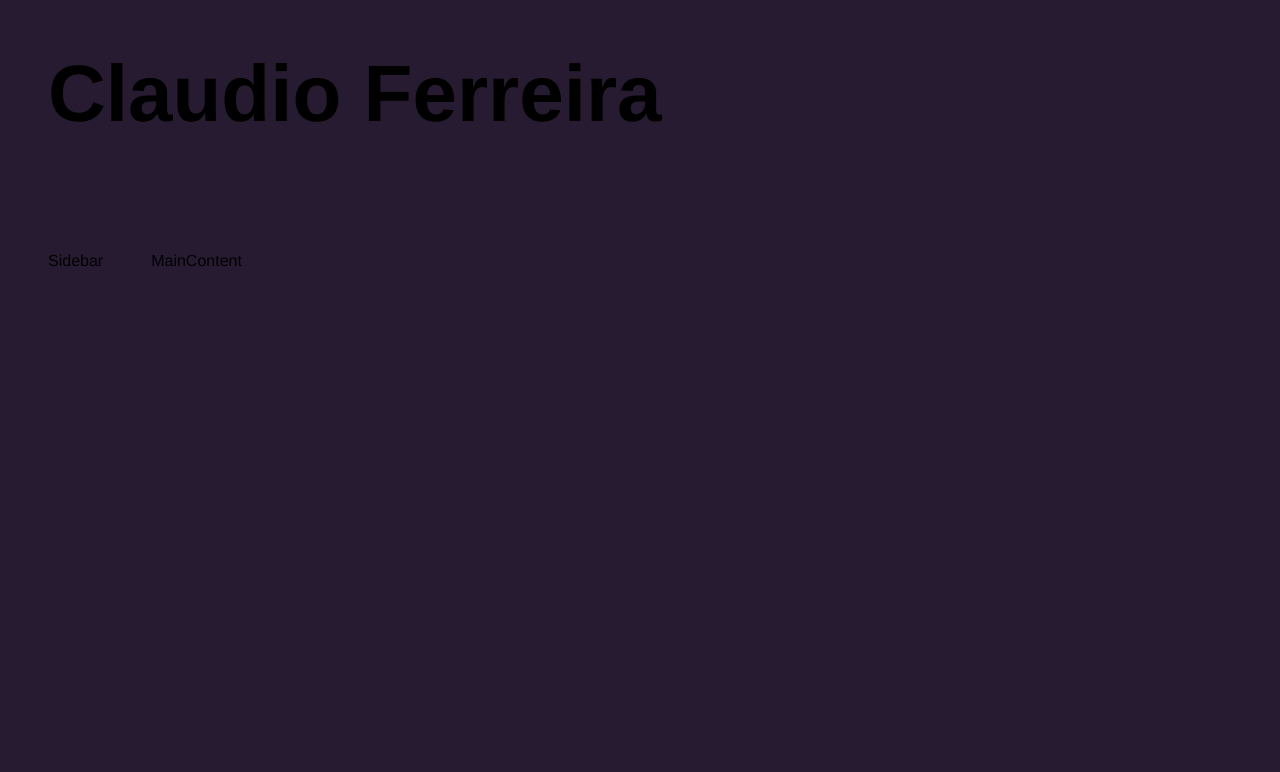
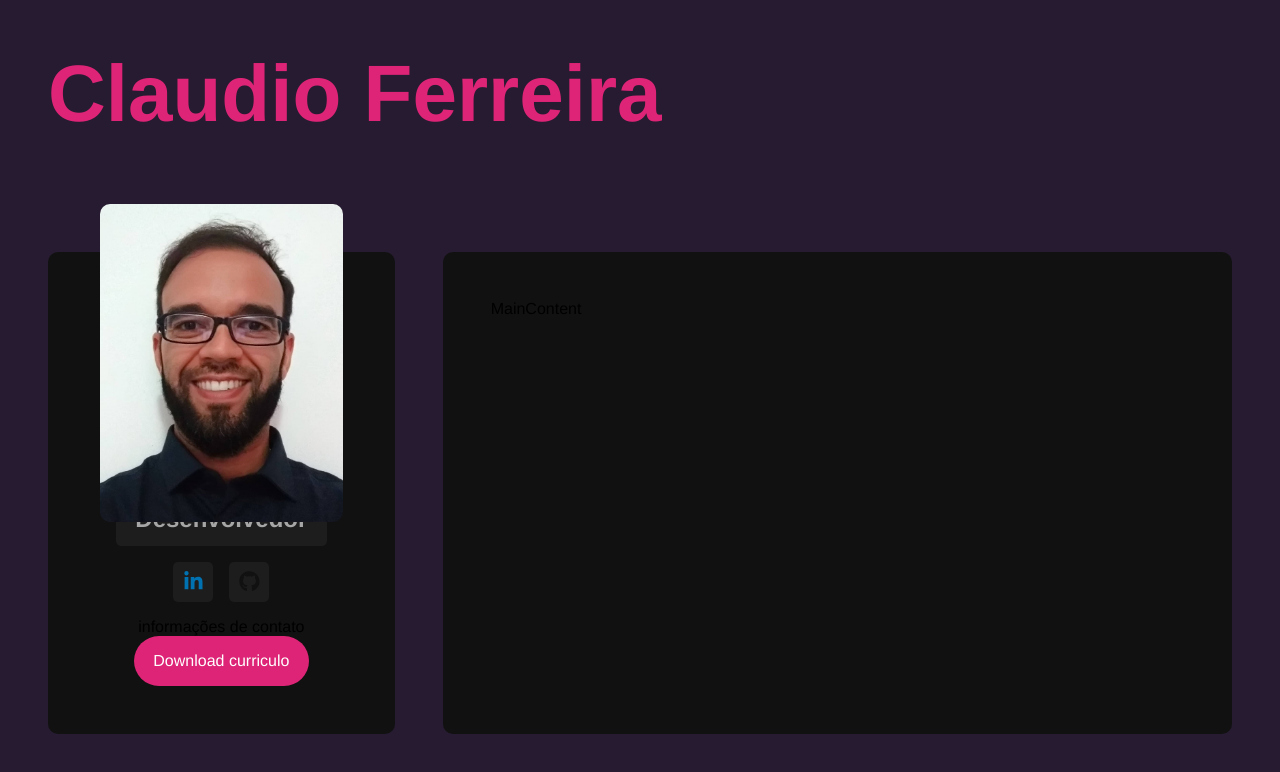
Before and after one commit to ClaudioFerreir/portifolio2024_v.1.0, a React (Create React App) app: page / in a window 1280 px wide. Shown: the top 772 px of the page. Built offline with nearby package versions, Linux system fonts and the light colour scheme.

Commit message:
feat: social networks photo tag

```diff
--- a/package.json
+++ b/package.json
@@ -12,6 +12,7 @@
     "@types/react-dom": "^18.2.17",
     "react": "^18.2.0",
     "react-dom": "^18.2.0",
+    "react-icons": "^5.0.1",
     "react-scripts": "5.0.1",
     "styled-components": "^6.1.8",
     "typescript": "^4.9.5",
--- a/src/components/MainContent/index.tsx
+++ b/src/components/MainContent/index.tsx
@@ -1,3 +1,7 @@
-const MainContent = () => <div>MainContent</div>
+import { MainContentContainer } from './styles'
+
+const MainContent = () => (
+  <MainContentContainer>MainContent</MainContentContainer>
+)
 
 export default MainContent
--- /dev/null
+++ b/src/components/MainContent/styles.ts
@@ -0,0 +1,10 @@
+import styled from 'styled-components'
+
+import { variables } from '../../styles'
+
+export const MainContentContainer = styled.main`
+  background-color: ${variables.primaryBgColor};
+  flex: 2 1 0;
+  border-radius: ${variables.containerBorderRadius};
+  padding: 3rem;
+`
--- a/src/components/Sidebar/index.tsx
+++ b/src/components/Sidebar/index.tsx
@@ -1,3 +1,16 @@
-const Sidebar = () => <div>Sidebar</div>
+import { SidebarContainer, Title } from './styles'
+import { BtnLink } from '../../styles'
+import avatar from '../../assets/img/Foto CV.jpg'
+import SocialNetworks from '../SocialNetworks'
+
+const Sidebar = () => (
+  <SidebarContainer>
+    <img src={avatar} alt="Claudio Ferreira" />
+    <Title>Desenvolvedor</Title>
+    <SocialNetworks />
+    <p>informações de contato</p>
+    <BtnLink href="">Download curriculo</BtnLink>
+  </SidebarContainer>
+)
 
 export default Sidebar
--- /dev/null
+++ b/src/components/Sidebar/styles.ts
@@ -0,0 +1,29 @@
+import styled from 'styled-components'
+import { variables } from '../../styles'
+
+export const SidebarContainer = styled.aside`
+  background-color: ${variables.primaryBgColor};
+  flex: 1 1 0;
+  border-radius: ${variables.containerBorderRadius};
+  display: flex;
+  align-items: center;
+  flex-direction: column;
+  text-align: center;
+  position: relative;
+  padding: 3rem 0;
+
+  img {
+    max-width: 70%;
+    border-radius: ${variables.containerBorderRadius};
+    position: absolute;
+    top: -3rem;
+  }
+`
+
+export const Title = styled.h2`
+  color: ${variables.secondaryTextColor};
+  background-color: ${variables.secondaryBgColor};
+  border-radius: ${variables.cardBorderRadius};
+  margin-top: 12rem;
+  padding: 0.8rem 1.2rem;
+`
--- /dev/null
+++ b/src/components/SocialNetworks/index.tsx
@@ -0,0 +1,20 @@
+import { FaLinkedinIn, FaGithub } from 'react-icons/fa'
+
+import { SocialContainer } from './styles'
+
+const socialNetworks = [
+  { name: 'linkedIn', icon: <FaLinkedinIn /> },
+  { name: 'github', icon: <FaGithub /> }
+]
+
+const SocialNetworks = () => (
+  <SocialContainer>
+    {socialNetworks.map((network) => (
+      <a href="#" className="social-btn" id={network.name} key={network.name}>
+        {network.icon}
+      </a>
+    ))}
+  </SocialContainer>
+)
+
+export default SocialNetworks
--- /dev/null
+++ b/src/components/SocialNetworks/styles.ts
@@ -0,0 +1,36 @@
+import styled from 'styled-components'
+import { variables } from '../../styles'
+
+export const SocialContainer = styled.section`
+  display: flex;
+  justify-content: center;
+  align-items: center;
+  gap: 1rem;
+  margin: 1rem 0;
+
+  .social-btn {
+    display: flex;
+    justify-content: center;
+    align-items: center;
+    padding: 0.6rem;
+    background-color: ${variables.secondaryBgColor};
+    border-radius: ${variables.cardBorderRadius};
+    color: #333;
+    font-size: 1.3rem;
+  }
+
+  #linkedIn {
+    color: #0072b1;
+  }
+
+  #github {
+    color: #111;
+  }
+
+  .social-btn:hover {
+    background: ${variables.gradient};
+    > svg {
+      color: ${variables.primaryTextColor};
+    }
+  }
+`
--- a/src/styles.ts
+++ b/src/styles.ts
@@ -1,14 +1,15 @@
 import styled, { createGlobalStyle } from 'styled-components'
 
-export const cores = {
-  primaryText: '#FFF',
-  secondaryText: '#a6a6a6',
-  primaryBgColor: '#271B31',
+export const variables = {
+  primaryTextColor: '#FFF',
+  secondaryTextColor: '#a6a6a6',
+  bodyBgColor: '#271B31',
+  primaryBgColor: '#111',
   secondaryBgColor: '#1d1d1d',
   containerBorderRadius: '10px',
   cardBorderRadius: '5px',
   gradient:
-    'linear-gradient(90deg, rgba(250,32,32,1), 0%, rgba(221,36,118,1) 100%) '
+    'linear-gradient(90deg, rgba(250,32,32,1), 0%, rgba(221,36,118,1) 100%)'
 }
 
 export const GlobalStyle = createGlobalStyle`
@@ -20,7 +21,7 @@ export const GlobalStyle = createGlobalStyle`
   }
 
   body {
-    background-color: ${cores.primaryBgColor};
+    background-color: ${variables.bodyBgColor};
   }
 
   a, svg {
@@ -39,4 +40,15 @@ export const Title = styled.h1`
   width: 100%;
   font-size: 5rem;
   margin-bottom: 4rem;
+  background: ${variables.gradient};
+  -webkit-background-clip: text;
+  -webkit-text-fill-color: transparent;
 `
+
+export const BtnLink = styled.a`
+  padding: 1rem 1.2rem;
+  color: ${variables.primaryTextColor};
+  background: ${variables.gradient};
+  text-decoration: none;
+  border-radius: 3rem;
+`
```
Also changed, not shown: 2 other files (tests, documents, lock files or other folders).
